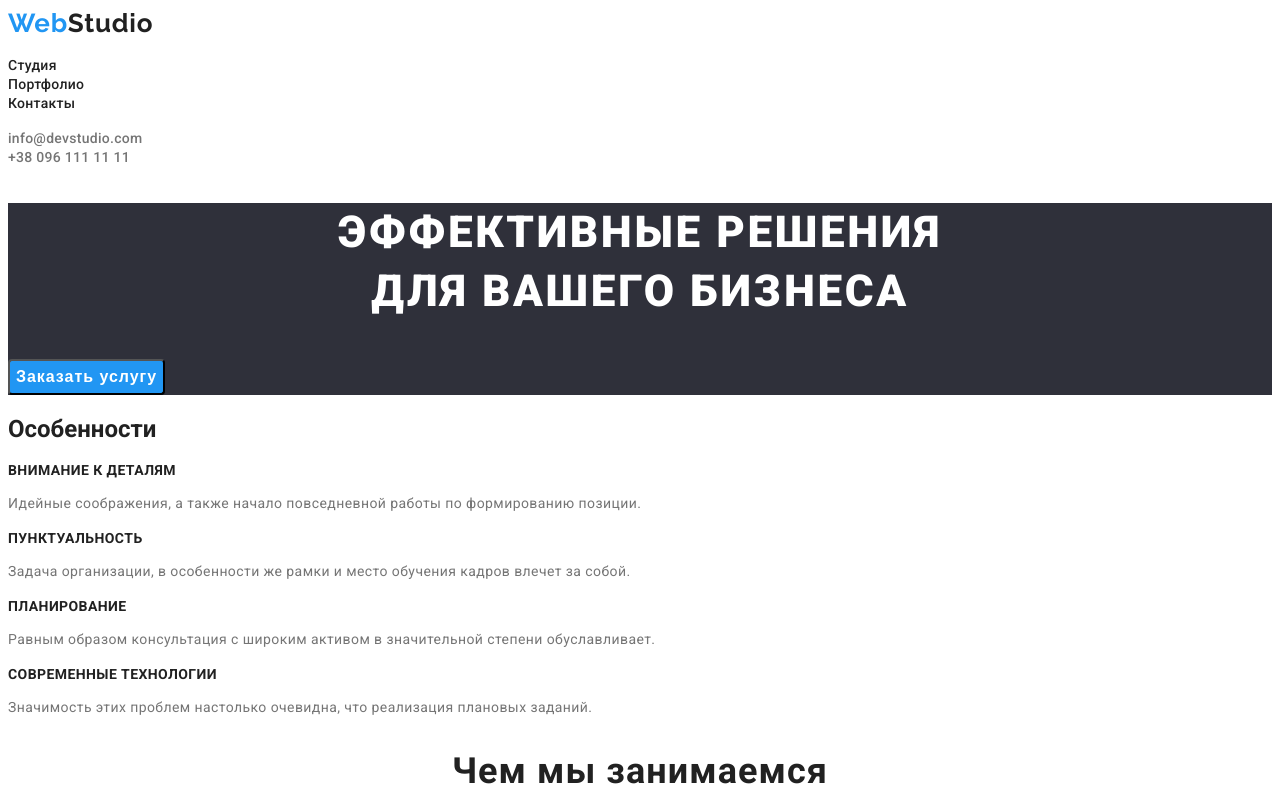
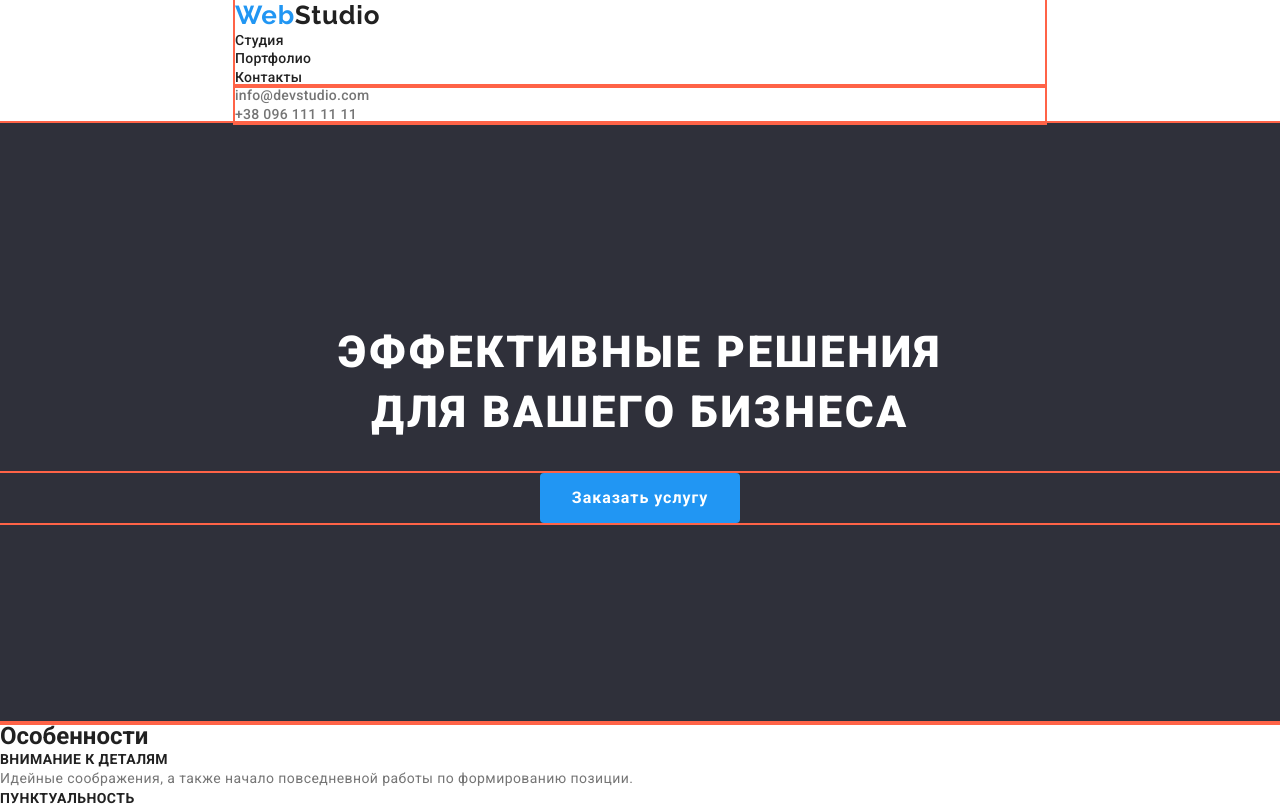
Before and after one commit to IevgenSenko/goit-markup-hw-03, a plain HTML site: page index.html in a window 1280 px wide. Shown: the top 809 px of the page. Drawn offline with nearby package versions, Linux system fonts and the light colour scheme.

Commit message:
доделал кнопку в сиссс

```diff
--- a/css/style.css
+++ b/css/style.css
@@ -7,14 +7,42 @@ body {
   text-decoration: none;
   color: #212121;
 }
+nav,
+section,
+div {
+  outline: 2px solid tomato;
+}
+h1,
+h2,
+h3,
+h4,
+h5,
+h6,
+ul,
+li,
+p {
+  margin-bottom: 0;
+  margin-top: 0;
+}
 ul {
   list-style-type: none;
   margin-left: 0;
   padding-left: 0;
 }
+.page-header {
+  background-color: #ffffff;
+}
+.container {
+  margin-left: auto;
+  margin-right: auto;
+  width: 810px;
+}
+
 .hero {
   background-color: #2f303a;
   color: #ffffff;
+  height: 600px;
+  padding-top: 200px;
 }
 .hero > h1 {
   font-weight: 900;
@@ -23,19 +51,25 @@ ul {
   text-align: center;
   letter-spacing: 0.06em;
   text-transform: uppercase;
+  margin-bottom: 30px;
+  margin-left: auto;
+  margin-right: auto;
 }
-.hero > button {
+.hero button {
   font-weight: 700;
   font-size: 16px;
   line-height: 1.87;
-  display: flex;
-  align-items: center;
-  text-align: center;
   letter-spacing: 0.06em;
-
+  padding: 10px 32px;
+  border: 0px;
   color: #ffffff;
   background: #2196f3;
   border-radius: 4px;
+}
+.hero > div {
+  text-align: center;
+  margin-right: auto;
+  margin-left: auto;
 }
 nav a {
   font-weight: 500;
@@ -45,10 +79,12 @@ nav a {
 }
 nav ul :hover {
   color: #2196f3;
+  filter: drop-shadow(0px 4px 4px rgba(0, 0, 0, 0.25));
 }
 body a {
   text-decoration: none;
 }
+
 .contacts a {
   font-weight: 500;
   font-size: 14px;
@@ -58,6 +94,7 @@ body a {
 }
 .contacts a:hover {
   color: #2196f3;
+  filter: drop-shadow(0px 4px 4px rgba(0, 0, 0, 0.25));
 }
 .logo > span {
   color: #2196f3;
--- a/index.html
+++ b/index.html
@@ -3,6 +3,9 @@
 <head>
     <meta charset="UTF-8">
     <meta name="viewport" content="width=device-width, initial-scale=1.0">
+    <link rel="stylesheet" href="https://cdnjs.cloudflare.com/ajax/libs/modern-normalize/1.0.0/modern-normalize.min.css"
+        integrity="sha512-ISS7cAi1PEhQ8jnbJpJZMd29NlhNj4AWYyLOSp2CE/CsHxTCu+r+t0D2yoJudVrd0/8fTVPUVDzY5Tvli75u/g=="
+        crossorigin="anonymous" />
     <link rel="stylesheet" href="./css/style.css">
     <link rel="preconnect" href="https://fonts.gstatic.com">
     <link href="https://fonts.googleapis.com/css2?family=Raleway:wght@700&family=Roboto:wght@400;500;700;900&display=swap"
@@ -10,7 +13,9 @@
     <title>Студия</title>
 </head>
 <body>
-    <header>
+    <!--Шапка сайта-->
+    <header class="page-header">
+        <div class="container">
             <nav class="main-nav">
                 <a href="./index.html" class="logo"><span>Web</span>Studio</a>
                 <ul>
@@ -25,6 +30,7 @@
                     </li>
                 </ul>
             </nav>
+            <div>
                 <ul class="contacts">
                     <li>
                     <a href="mailto:info@devstudio.com" class="mail">info@devstudio.com</a>
@@ -33,11 +39,14 @@
                     <a href="tel:+380961111111">+38 096 111 11 11</a>
                     </li>
                 </ul>
+            </div>
+        </div>
     </header>
     <main>
+        <!--Герой-->
         <section class="hero">
             <h1>Эффективные решения<br> для вашего бизнеса</h1>
-            <button>Заказать услугу</button>
+            <div><button>Заказать услугу</button></div>
         </section>
         <section class="specials">
             <h2>Особенности</h2>
```
Also changed, not shown: portfolio.html (+3 -0 lines). Lines whose indentation alone changed are shown as unchanged.
